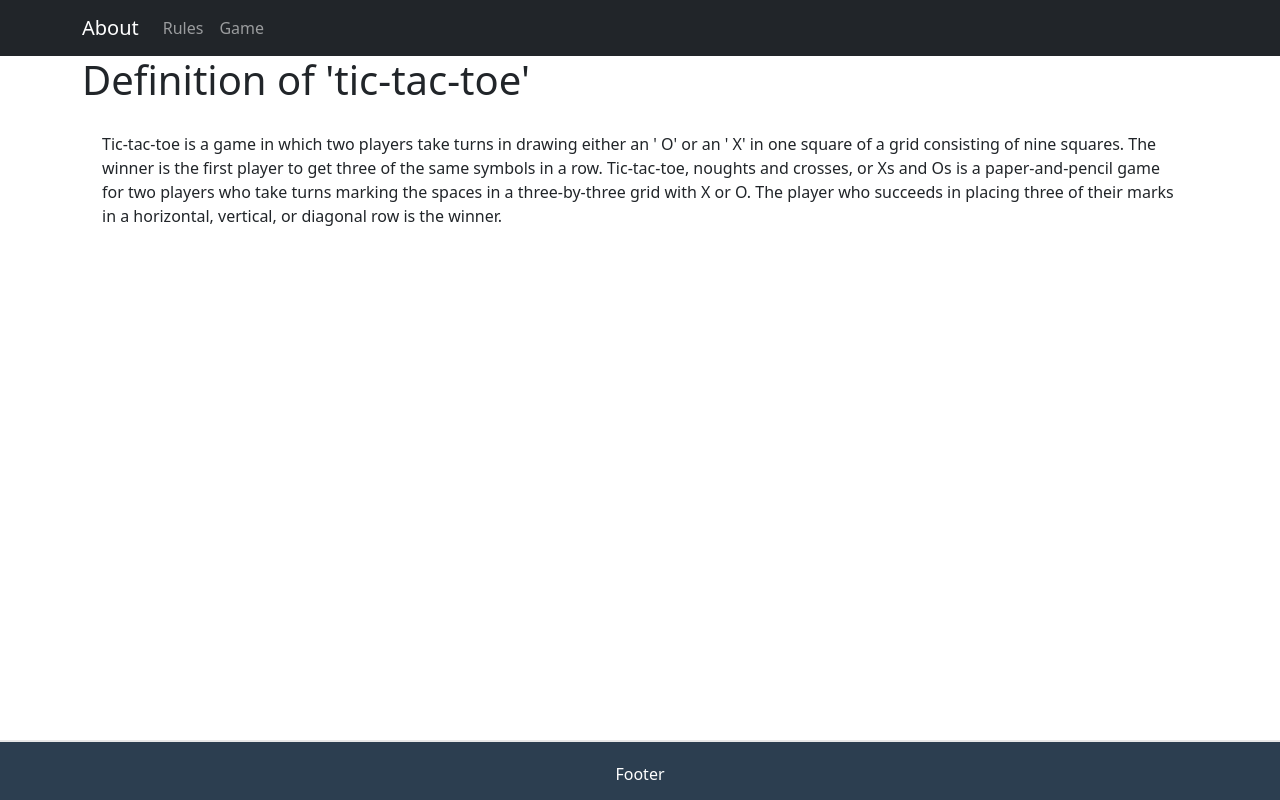
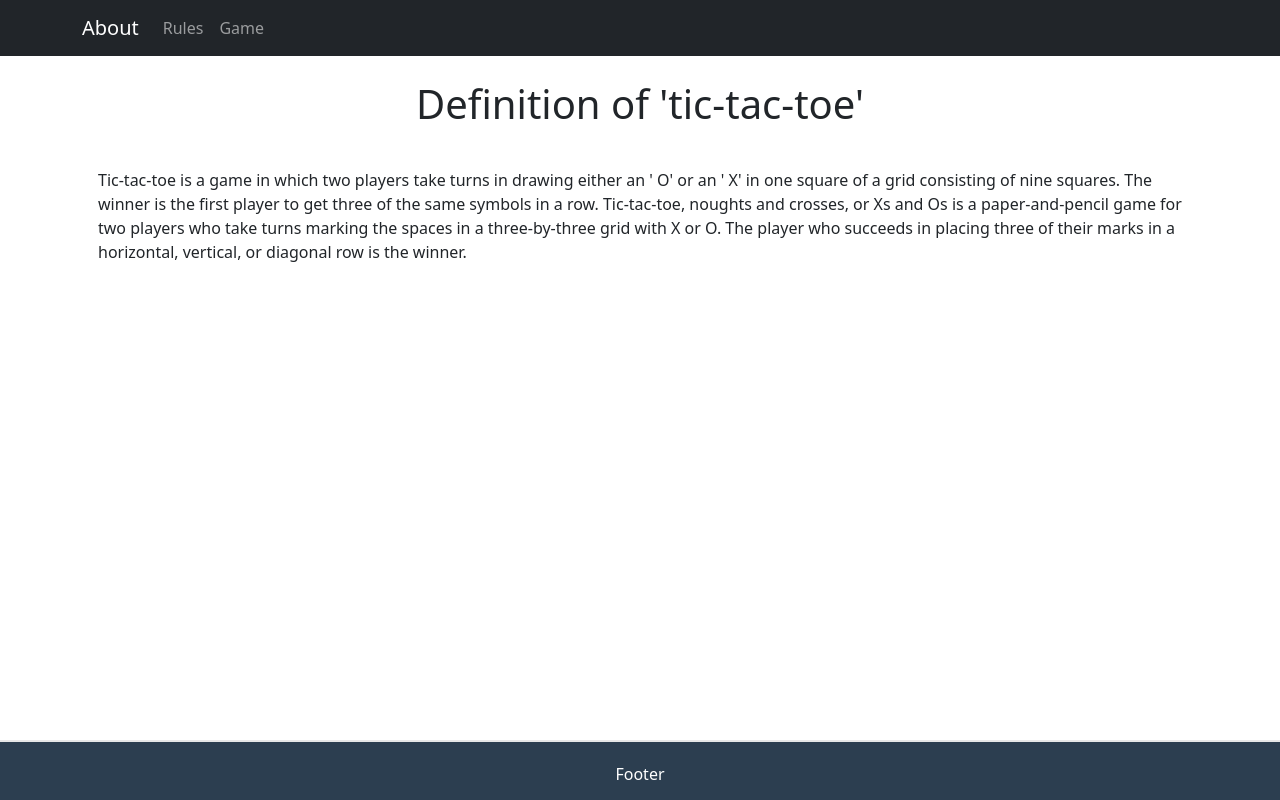
Before and after one commit to jorolank/react-tutorial-typescript, a React (Create React App) app: page / in a window 1280 px wide. Built offline with nearby package versions, Linux system fonts and the light colour scheme.

Commit message:
added: styles

```diff
--- a/src/Pages/About/about.tsx
+++ b/src/Pages/About/about.tsx
@@ -3,8 +3,8 @@ import React from "react"
 const About = () => {
     return (
         <div className="container">
-            <h1>Definition of 'tic-tac-toe'</h1>
-            <p style={{padding: "20px"}}>Tic-tac-toe is a game in which two players take turns in drawing either an ' O'
+            <h1 className="text-center mb-4">Definition of 'tic-tac-toe'</h1>
+            <p className="p-3">Tic-tac-toe is a game in which two players take turns in drawing either an ' O'
                 or an ' X' in one square
                 of
                 a grid consisting of nine squares. The winner is the first player to get three of the same symbols in a
--- a/src/Pages/Navbar/index.tsx
+++ b/src/Pages/Navbar/index.tsx
@@ -6,7 +6,7 @@ import {Link} from "react-router-dom";
 function NavigationBar() {
     return (
         <>
-            <Navbar bg="dark" variant="dark">
+            <Navbar bg="dark" variant="dark" className="mb-4">
                 <Container>
                     <Link className="navbar-brand" to={"/"}>About</Link>
                     <Nav className="me-auto">
--- a/src/Pages/PageNotFound/pageNotFound.tsx
+++ b/src/Pages/PageNotFound/pageNotFound.tsx
@@ -1,4 +1,5 @@
 import React from "react"
+import {Link} from "react-router-dom"
 
 const PageNotFound = () => {
     return (
@@ -8,7 +9,7 @@ const PageNotFound = () => {
                     <div className="col-md-12 text-center">
                         <span className="display-1 d-block">404</span>
                         <div className="mb-4 lead">The page you are looking for was not found.</div>
-                        <a href="https://www.totoprayogo.com/#" className="btn btn-link">Back to Home</a>
+                        <Link to="/" className="btn btn-link">Back to Home</Link>
                     </div>
                 </div>
             </div>
--- a/src/Pages/Rules/rules.tsx
+++ b/src/Pages/Rules/rules.tsx
@@ -4,7 +4,7 @@ import "./rules.css"
 const Rules = () => {
     return (
         <div className="container">
-            <h1>Rules for Tic-Tac-Toe</h1>
+            <h1 className="mb-4 text-center">Rules for Tic-Tac-Toe</h1>
             <ol className="ordered-lists-rules">
                 <li id="lists-rules">The game is played on a grid that's 3 squares by 3 squares.</li>
                 <li id="lists-rules">You are X, your friend (or the computer in this case) is O. Players take turns
```
